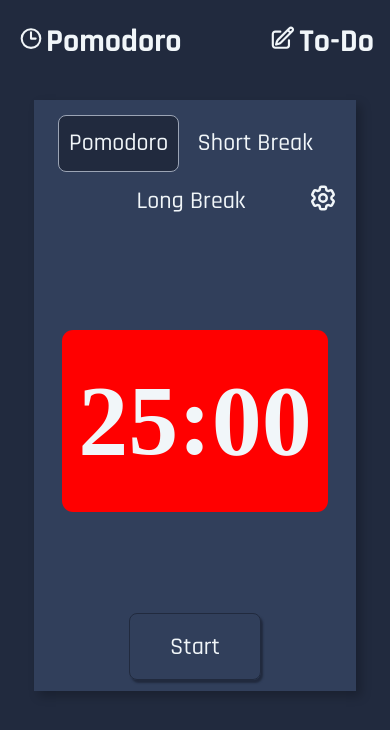
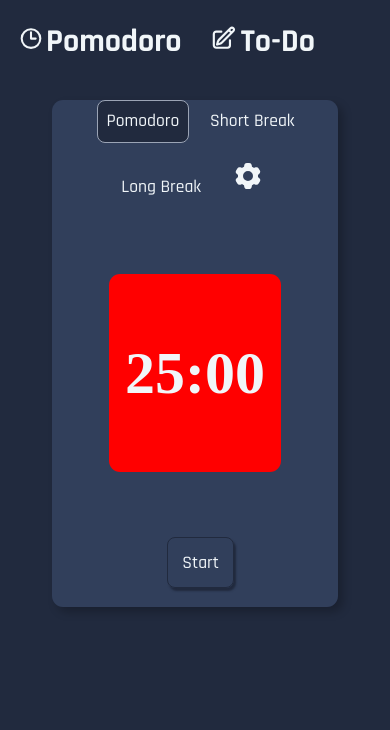
Before and after one commit to mangalisoQoshe/Pomodoro-Todo, a React (Vite) app: page / in a window 390 px wide. Shown: the top 730 px of the page. Built offline with nearby package versions, Linux system fonts and the light colour scheme; a web font is replaced by a local one.

Commit message:
fix pomodoro css stylse and implemement the settings function

```diff
--- a/src/components/Counter.jsx
+++ b/src/components/Counter.jsx
@@ -1,15 +1,35 @@
 import PropTypes from "prop-types";
+import styles from "./Pomodoro.module.css";
+import { useEffect } from "react";
 
-//styles
-import styles from "./Pomodoro.module.css";
+export default function Counter({ count, setCount, isRunning, setIsRunning }) {
+  useEffect(() => {
+    if (isRunning && count > 0) {
+      const intervalId = setInterval(() => {
+        setCount((count) => count - 1);
+      }, 1000);
 
-export default function Counter(props) {
+      return () => clearInterval(intervalId);
+    } else if (isRunning && count === 0) {
+      setIsRunning(false);
+      alert("Countdown complete!");
+    }
+  }, [isRunning, count]);
+
+  const minutes = Math.floor(count/60);
+  const seconds = count % 60;
+
   return (
-    <div className={styles.counter} ><span className={styles.count}> {props.count}</span></div>
-  )
+    <div className={styles.counter}>
+      <span className={styles.count}>   {minutes}:{seconds < 10 ? `0${seconds}` : seconds}</span>
+    </div>
+  );
 }
 
 Counter.propTypes = {
-    className: PropTypes.string,
-    count: PropTypes.node.isRequired
-  };
+  className: PropTypes.string,
+  count: PropTypes.node.isRequired,
+  setCount: PropTypes.node.isRequired,
+  isRunning: PropTypes.node.isRequired,
+  setIsRunning: PropTypes.node.isRequired,
+};
--- a/src/components/Navigation.module.css
+++ b/src/components/Navigation.module.css
@@ -1,6 +1,6 @@
 .nav{
     display: flex;
-    justify-content: space-between;
+    gap: 1.5rem;
     align-items: center;
     height: 10vh;
     font-weight: bold;
--- a/src/components/PomoButton.jsx
+++ b/src/components/PomoButton.jsx
@@ -3,16 +3,16 @@
 //styles
 import styles from "./Pomodoro.module.css";
 
-export default function PomoButton() {
+export default function PomoButton({isRunning,setIsRunning}) {
 
   const handleButtonClick=()=>{
-    console.log("1")
+    setIsRunning(!isRunning)
   }
   return (
     <button
     className={styles["start-btn"]}
     onClick={handleButtonClick  }
 
-    >Start</button>
+    >{isRunning ?'Pause' : 'Start'}</button>
   )
 }
--- a/src/components/PomoNav.jsx
+++ b/src/components/PomoNav.jsx
@@ -3,28 +3,32 @@
 import styles from "./Pomodoro.module.css";
 
 //library imports
-import { Cog6ToothIcon } from "@heroicons/react/24/outline";
+import { Cog6ToothIcon } from "@heroicons/react/24/solid";
 
 //component import
 
-export default function PomoNav({setCount}) {
+export default function PomoNav({setCount,input,setSettings,isSettingsOpen}) {
   const [activeButton,setActiveButton] = useState("PB");
 
   const handleButtonClick = (btnId) => {
     setActiveButton(btnId);
     if(btnId === "PB"){
-      setCount("25:00")
+      setCount((input.pomodoro)*60)
     }
 
     else if(btnId === "SB")
     {
-      setCount("15:00")
+      setCount((input.shortBreak)*60)
     }
     else{
-      setCount("5:00")
+      setCount((input.longBreak)*60)
     }
 
   };
+
+  const handleSettingsButtonClick=()=>{
+    setSettings(!isSettingsOpen)
+  }
   return (
     <div className={styles["btn-container"]}>
       <button
@@ -53,7 +57,11 @@
       >
         Long Break
       </button>
-      <button className={styles["settings-icon"]}> <Cog6ToothIcon className={styles["svg-icon"]} strokeWidth={2} height={30} width={30}/></button>
+      <button
+      className={styles["settings-icon"]}
+      onClick={handleSettingsButtonClick}
+
+      > <Cog6ToothIcon className={styles["svg-icon"]} strokeWidth={2} height={32} width={32}/></button>
     </div>
   );
 }
--- a/src/components/Pomodoro.jsx
+++ b/src/components/Pomodoro.jsx
@@ -1,24 +1,46 @@
 //styles
-import styles from "./Pomodoro.module.css"
+import styles from "./Pomodoro.module.css";
 
 //components import
-import PomoNav from "./PomoNav"
-import PomoButton from "./PomoButton"
-import Counter from "./Counter"
+import PomoNav from "./PomoNav";
+import PomoButton from "./PomoButton";
+import Counter from "./Counter";
 
-
-
-
-import { useState } from "react"
-
+import { useState } from "react";
+import Settings from "./Settings";
 
 export default function Pomodoro() {
-  const [count, setCount] = useState("25:00");
+  const [count, setCount] = useState(1500);
+  const [isRunning, setIsRunning] = useState(false);
+  const [isSettingsOpen, setSettings] = useState(false);
+  const [input, setInput] = useState({
+    pomodoro: 25,
+    shortBreak: 5,
+    longBreak: 15,
+  });
+
   return (
     <div className={styles.card}>
-        <PomoNav setCount={setCount}/>
-        <Counter count={count}/>
-        <PomoButton/>
+      {isSettingsOpen && <Settings input={input} isSettingsOpen={isSettingsOpen} setInput={setInput} setSettings={setSettings}/>}
+
+      {!isSettingsOpen && (
+        <>
+          {" "}
+          <PomoNav
+            setCount={setCount}
+            input={input}
+            setSettings={setSettings}
+            isSettingsOpen={isSettingsOpen}
+          />
+          <Counter
+            count={count}
+            setCount={setCount}
+            isRunning={isRunning}
+            setIsRunning={setIsRunning}
+          />
+          <PomoButton setIsRunning={setIsRunning} isRunning={isRunning} />
+        </>
+      )}
     </div>
-  )
+  );
 }
--- a/src/components/Pomodoro.module.css
+++ b/src/components/Pomodoro.module.css
@@ -1,7 +1,8 @@
 .card {
-  width: 90%;
-  height: 70vh;
+  width: 80%;
+  height: 60vh;
   background-color: #394867b7;
+  border-radius: 0.7rem;
   margin-inline: auto;
   margin-top: 1rem;
   box-shadow: 5px 5px 10px #0000003d;
@@ -12,14 +13,7 @@
 
 .btn-container {
   display: inline-block;
-
   padding-top: 0.9rem;
-}
-
-.btn-container button {
-  padding: 0.6rem;
-  margin-right: 0.5rem;
-
 }
 
 .active {
@@ -30,23 +24,25 @@
 
 .counter {
   font-family: "Bruno Ace SC", cursive;
-  font-size: 100px;
+
   font-weight: bold;
-  text-align: center;
-  min-height: 65%;
+  height: 65%;
   display: flex;
   justify-content: center;
   align-items: center;
 }
 
 .count {
-  text-align: center;
-  padding: 1rem;
+  font-size: 100px;
   background-color: red;
+  padding-inline: 1rem;
   border-radius: 0.7rem;
-  display: inline-block;
-  max-height: 190px;
-  max-width: 400px;
+  display: flex;
+  justify-content: center;
+  align-items: center;
+  min-width: 60%;
+  height: 60%;
+
 }
 
 .start-btn{
@@ -61,4 +57,96 @@
 .settings-icon{
  position: absolute;
  right: 0;
+ margin-right: 1rem;
+ padding-bottom: 0.1rem;
+
 }
+
+button{
+  margin-left: 0.7rem;
+}
+
+
+
+@media (max-width:773px) {
+
+
+  .settings-icon{
+    position: static;
+    padding-top: 0rem;
+  }
+
+  .count{
+    font-size: 90px;
+  }
+}
+
+@media (max-width: 686px) {
+  .btn-container{
+    font-size: 1.1rem;
+    padding-top: 0;
+
+  }
+  .start-btn{
+    font-size: 1.1rem;
+    padding: 0.7rem 0.9rem;
+  }
+
+  .settings-icon{
+  margin-top: 1rem;
+  }
+  .count{
+    font-size: 60px;
+  }
+}
+
+
+.settings{
+  text-align: left;
+  padding: 1.5rem;
+  position: relative;
+
+}
+
+.heading{
+  font-size: 34px;
+  font-weight: bold;
+ margin-bottom: 2.4rem;
+}
+
+.exit-btn{
+  position: absolute;
+  padding-top: 1rem;
+  top: 1rem;
+  right: 1rem;
+}
+
+.form{
+  display: grid;
+  grid-template-columns: 1fr 1fr;
+  row-gap: 1rem;
+  font-weight: bold;
+
+}
+
+.form input{
+  border-radius: 0.4rem;
+  padding-left: 0.4rem;
+
+}
+
+.form input:focus{
+  outline-width: 0.4rem;
+  outline-color: green;
+}
+
+.form-btn{
+  border-color: #212a3e;
+  background-color: #212a3e;
+  margin-top: 2rem;
+  padding: 0.5rem 0.1rem;
+  width: 10rem;
+  grid-column: 1 / 3;
+  margin-left: auto;
+  margin-right: auto;
+}
--- /dev/null
+++ b/src/components/Settings.jsx
@@ -0,0 +1,41 @@
+import styles from "./Pomodoro.module.css";
+import { XMarkIcon } from "@heroicons/react/24/outline";
+
+export default function Settings({setSettings,input,setInput,isSettingsOpen}) {
+
+    const handleXBtn=()=>{
+        setSettings(!isSettingsOpen)
+    }
+  return (
+    <div className={styles.settings}>
+      <h1 className={styles.heading}>Settings</h1>{" "}
+      <button
+      className={styles["exit-btn"]}
+      onClick={handleXBtn}
+      >
+        <XMarkIcon
+          className={styles["svg-icon"]}
+          strokeWidth={2}
+          height={32}
+          width={32}
+        />
+
+      </button>
+      <form className={styles.form}>
+        <label htmlFor="pomodoro">Pomodoro</label>
+        <input type="number" id="pomodoro" value={input.pomodoro} min={0}/>
+
+        <label htmlFor="shortBreak" >Short Break</label>
+        <input type="number" id="shortBreak" value={input.shortBreak} min={0}/>
+
+        <label htmlFor="longBreak">Long break</label>
+        <input type="number" id="longBreak" value={input.longBreak} min={0}/>
+
+        <button
+        className={styles["form-btn"]}
+
+        >Apply</button>
+      </form>
+    </div>
+  );
+}
--- a/src/index.css
+++ b/src/index.css
@@ -128,7 +128,7 @@
 button {
   border-radius: 8px;
   border: 1px solid transparent;
-  padding: 0.6em 1.2em;
+  padding: 0.4em 0.5em;
   font-size: 1em;
   font-weight: 500;
   font-family: inherit;
@@ -140,6 +140,8 @@
 button:hover {
   border-color: #646cff;
 }
+
+
 /* button:focus,
 button:focus-visible {
   border-style: solid;
```
